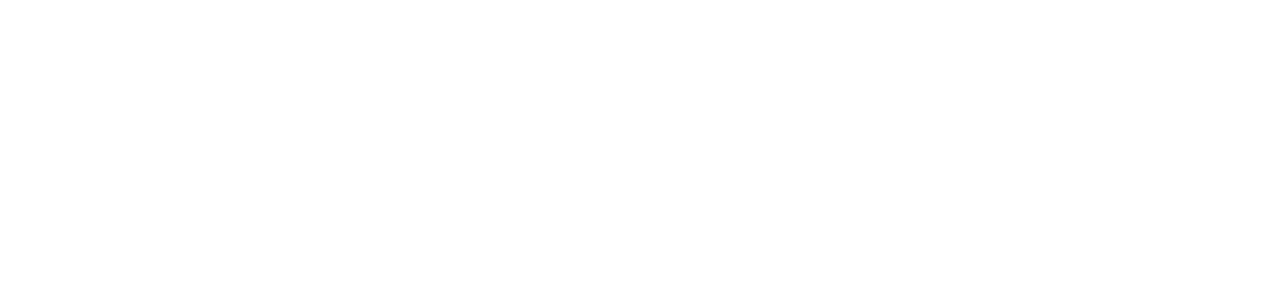
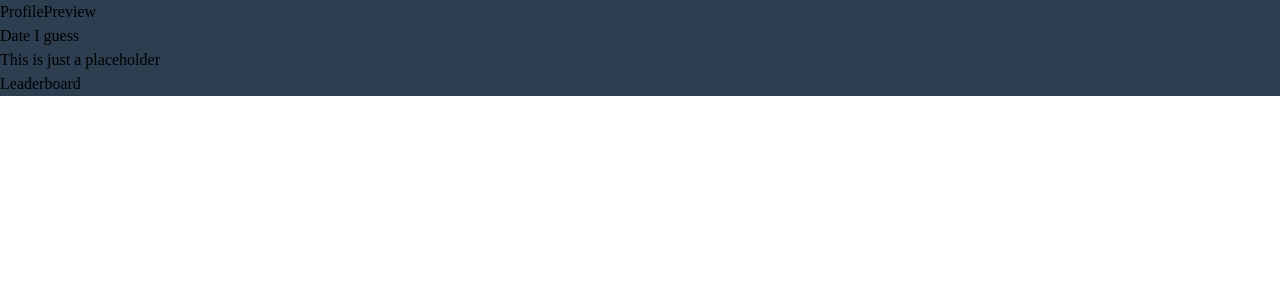
Before and after one commit to kropkakropkakropka/social-media-app, a React (Create React App) app: page /homepage in a window 1280 px wide. Before the commit this address had no page. Shown: the top 300 px of the page. Built offline with nearby package versions, Linux system fonts and the light colour scheme.

Commit message:
Homepage added

```diff
--- a/src/App.js
+++ b/src/App.js
@@ -1,10 +1,8 @@
 import React from 'react'
 
-// import ProfilePreview from './components/ProfilePreview';
-// import Post from './components/Post';
-// import Leaderboard from './components/Leaderboard';
 import Register from './pages/Register';
 import Login from './pages/Login';
+import Homepage from './pages/Homepage'
 import { BrowserRouter as Router, Routes, Route } from "react-router-dom";
 
 function App() {
@@ -14,6 +12,7 @@
         <Routes>
           <Route exact path="/register" element={<Register />} />
           <Route exact path="/" element={<Login />} />
+          <Route exact path="/homepage" element={<Homepage />} />
         </Routes>
       </div>
     </Router>
--- /dev/null
+++ b/src/pages/Homepage.js
@@ -0,0 +1,16 @@
+import React, { useState } from 'react';
+import ProfilePreview from '../components/ProfilePreview';
+import Post from '../components/Post';
+import Leaderboard from '../components/Leaderboard';
+
+const Homepage = () => {
+  return (
+    <div>
+        <ProfilePreview />
+        <Post />
+        <Leaderboard />
+    </div>
+  )
+}
+
+export default Homepage;
```
